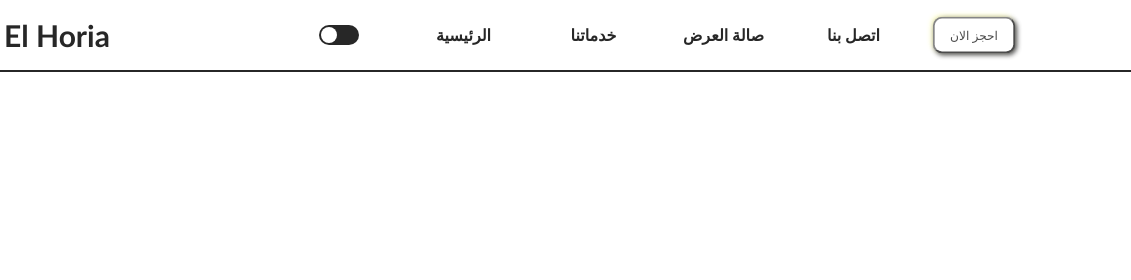
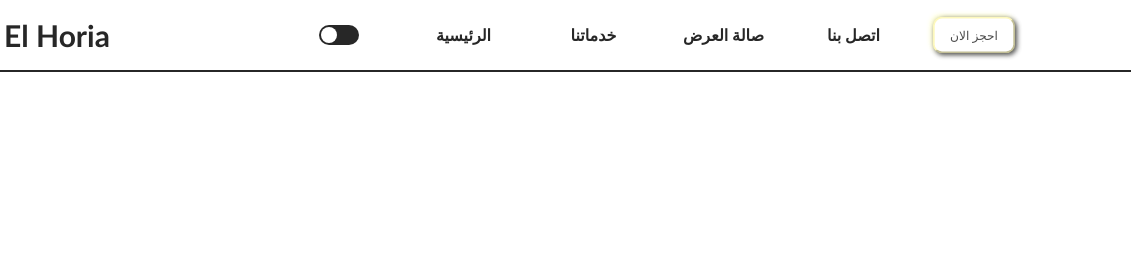
Before and after one commit to IssamHeli/laststudio, a plain HTML site: page index.html in a window 1280 px wide. In both pictures the pointer is over the button "احجز الان". Shown: the top 280 px of the page, 149-1280 px from the left. Drawn offline with nearby package versions, Linux system fonts and the light colour scheme.

Commit message:
last change

```diff
--- a/style.css
+++ b/style.css
@@ -391,7 +391,7 @@ nav ul li  a {
   background-color:var(--background-color);
   text-transform: capitalize;
   color:var(--text-color);
-  border-color:var(--text-color) ;
+  border-color:rgb(253,246,160);
   cursor: pointer;
   box-shadow: 2px 2px 6px var(--text-color), -2px -2px 6px rgb(273,266,180);
 }
```
